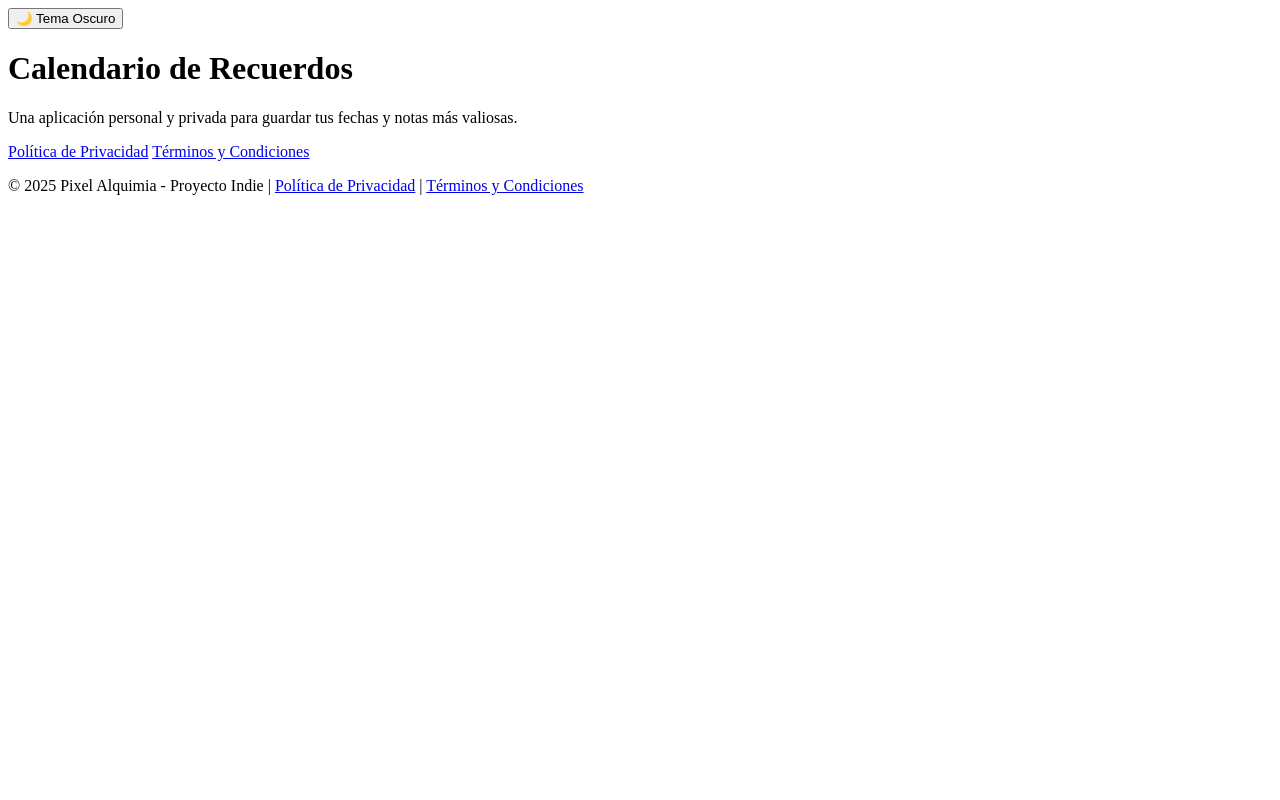
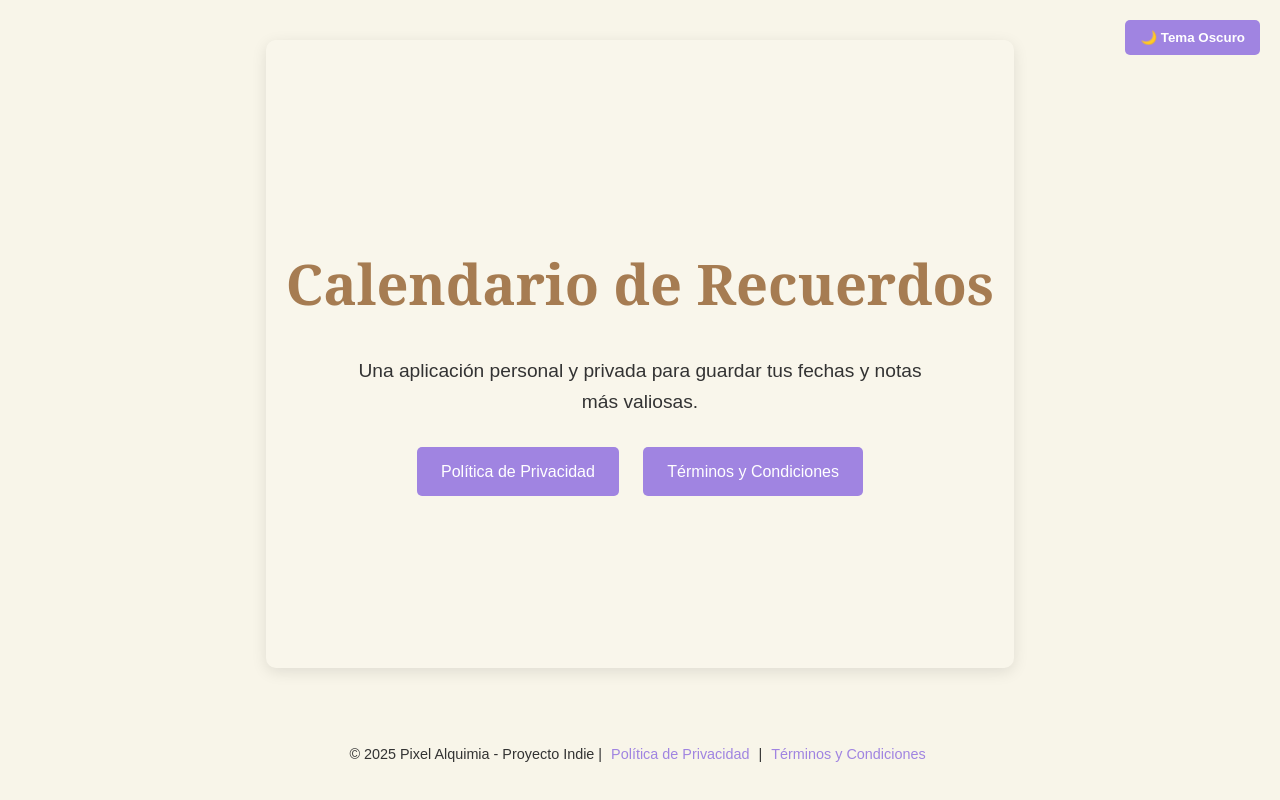
Before and after one commit to mayadivina2014/calendario-personal-pag, a plain HTML site: page index.html in a window 1280 px wide. Drawn offline with Linux system fonts and the light colour scheme.

Commit message:
Add files via upload

```diff
--- a/index.html
+++ b/index.html
@@ -4,7 +4,7 @@
     <meta charset="UTF-8">
     <meta name="viewport" content="width=device-width, initial-scale=1.0">
     <title>Calendario de Recuerdos</title>
-    <link rel="icon" href="Logo_pag.png">
+    <link rel="stylesheet" href="estilos.css">
 </head>
 <body class="tema-claro">
     <button class="boton-tema" id="cambiarTema">🌙 Tema Oscuro</button>
```
Also changed, not shown: privacidad.html (+1 -1 lines), terminos.html (+1 -1 lines).
